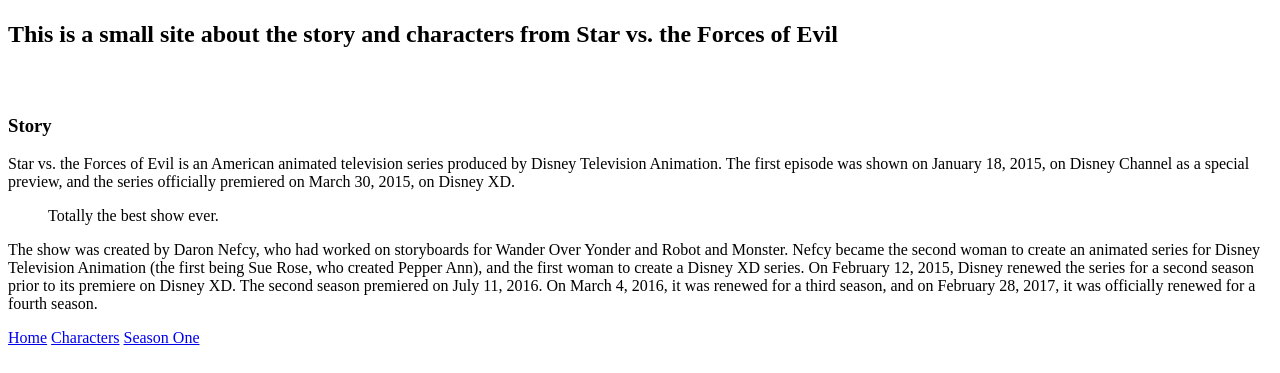
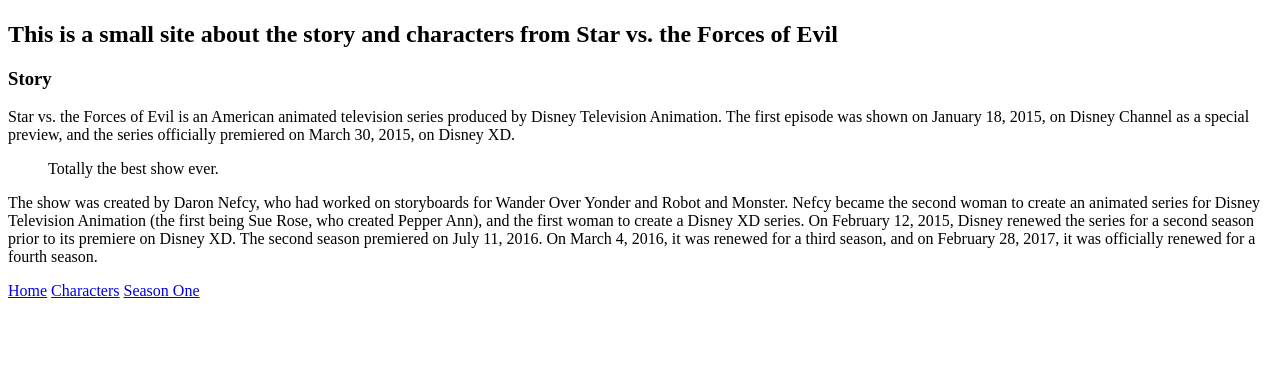
Before and after one commit to jtcanfield/star, a plain HTML site: page starter_files/index.html in a window 1280 px wide. Shown: the part 427-800 px from the top of the page. Drawn offline with Linux system fonts and the light colour scheme.

Commit message:
Fixed index.html

```diff
--- a/starter_files/index.html
+++ b/starter_files/index.html
@@ -12,7 +12,7 @@
       <main>
         <h1>Star vs. the Forces of Evil</h1><br>
         <img src="https://media.giphy.com/media/ao2IHZ0y6ZD2M/giphy.gif?response_id=591e2f84844bcbfe80481f0e"><br>
-        <h2>This is a small site about the story and characters from Star vs. the Forces of Evil<h2><br>
+        <h2>This is a small site about the story and characters from Star vs. the Forces of Evil<h2>
         <h3>Story</h3>
         <p>Star vs. the Forces of Evil is an American animated television series produced by Disney Television Animation. The first episode was shown on January 18, 2015, on Disney Channel as a special preview, and the series officially premiered on March 30, 2015, on Disney XD.</p>
         <blockquote>Totally the best show ever.</blockquote>
```
